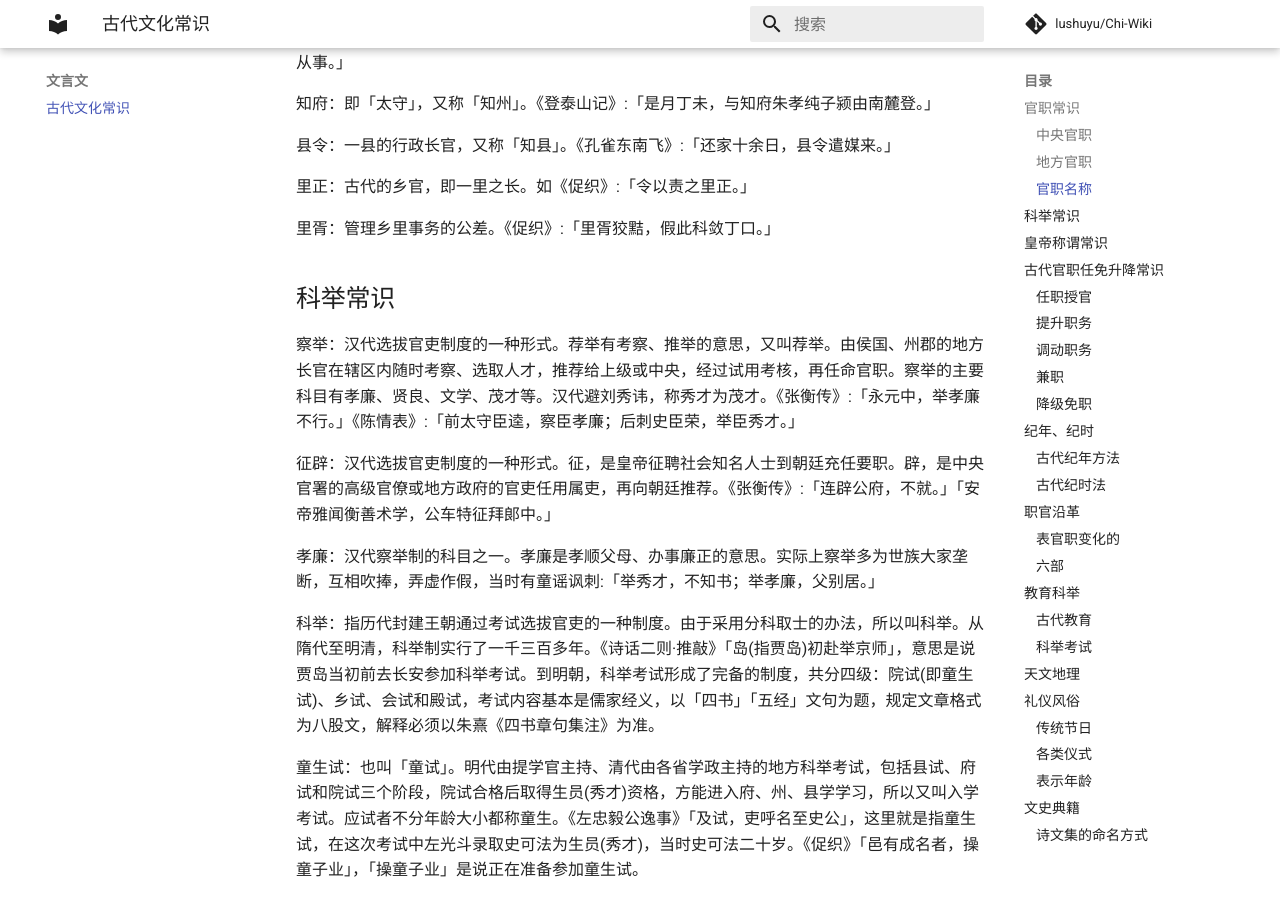
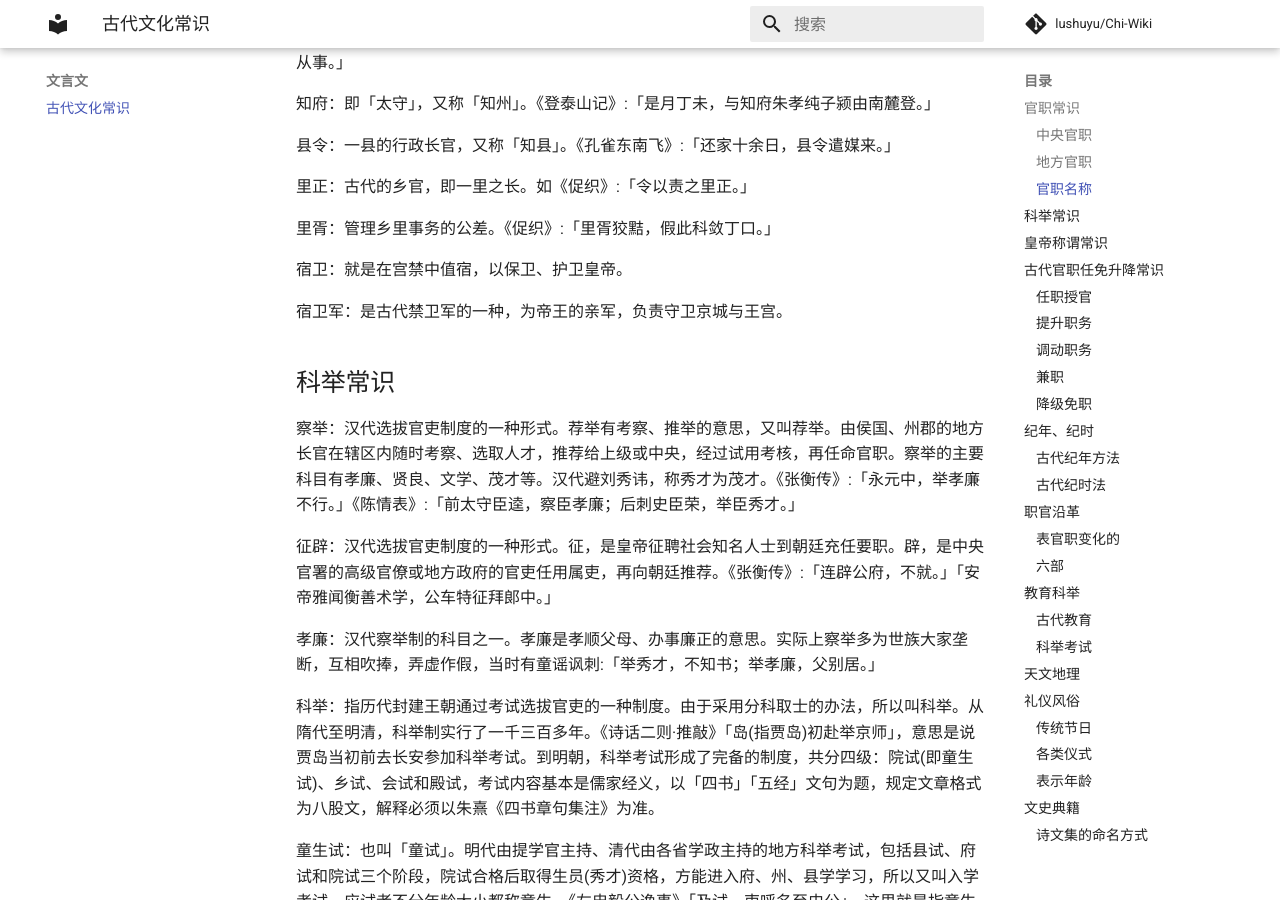
Before and after one commit to lushuyu/Chi-Wiki, an MkDocs documentation site: the page built from docs/文言文/古代文化常识.md, in a window 1280 px wide and 900 px high, scrolled down 4940 px. Built offline with MkDocs 1.6.1 and Material for MkDocs 9.7.7, drawn with Linux system fonts in a browser that asks for light colours; comment, search, counter and statistics services are not loaded.

Commit message:
add 宿卫、宿卫军

```diff
--- a/docs/文言文/古代文化常识.md
+++ b/docs/文言文/古代文化常识.md
@@ -126,6 +126,10 @@
 里正：古代的乡官，即一里之长。如《促织》:「令以责之里正。」
 
 里胥：管理乡里事务的公差。《促织》:「里胥狡黠，假此科敛丁口。」
+
+宿卫：就是在宫禁中值宿，以保卫、护卫皇帝。
+
+宿卫军：是古代禁卫军的一种，为帝王的亲军，负责守卫京城与王宫。
 
 ## 科举常识
 
```
